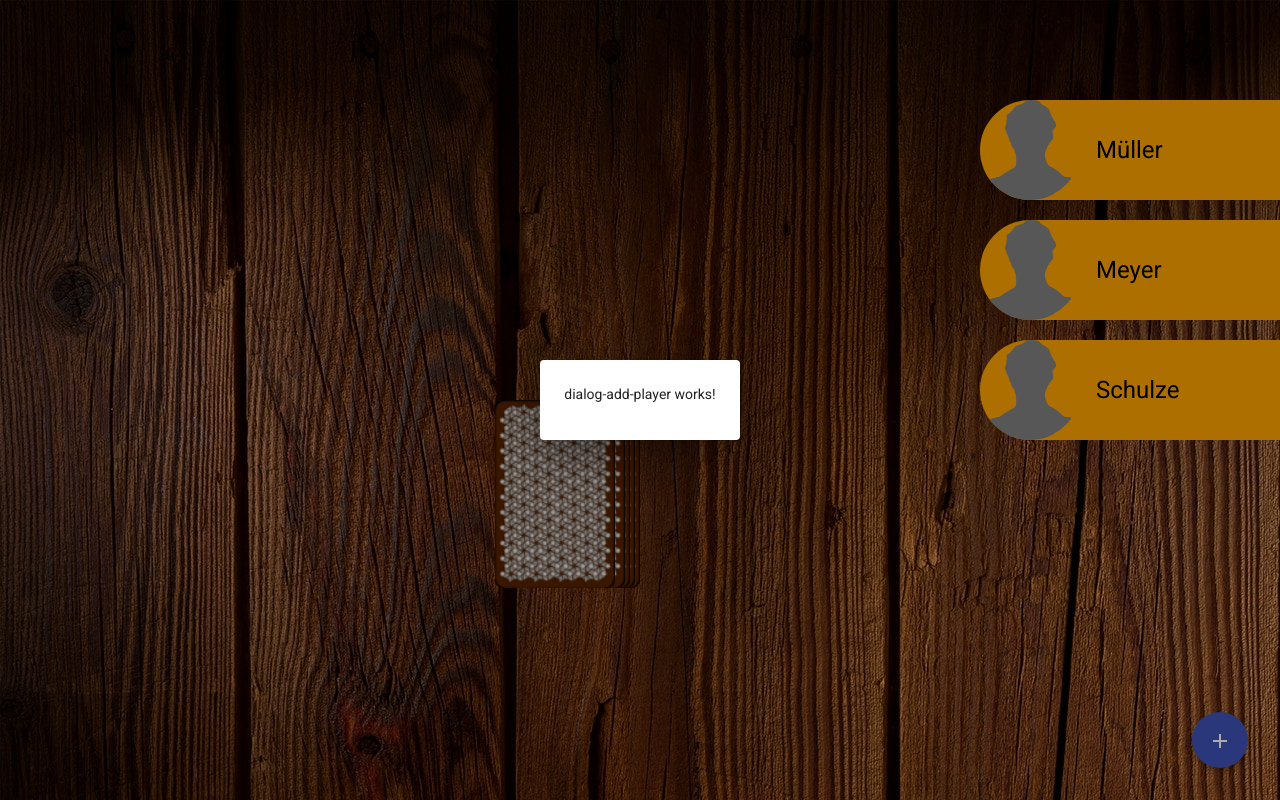
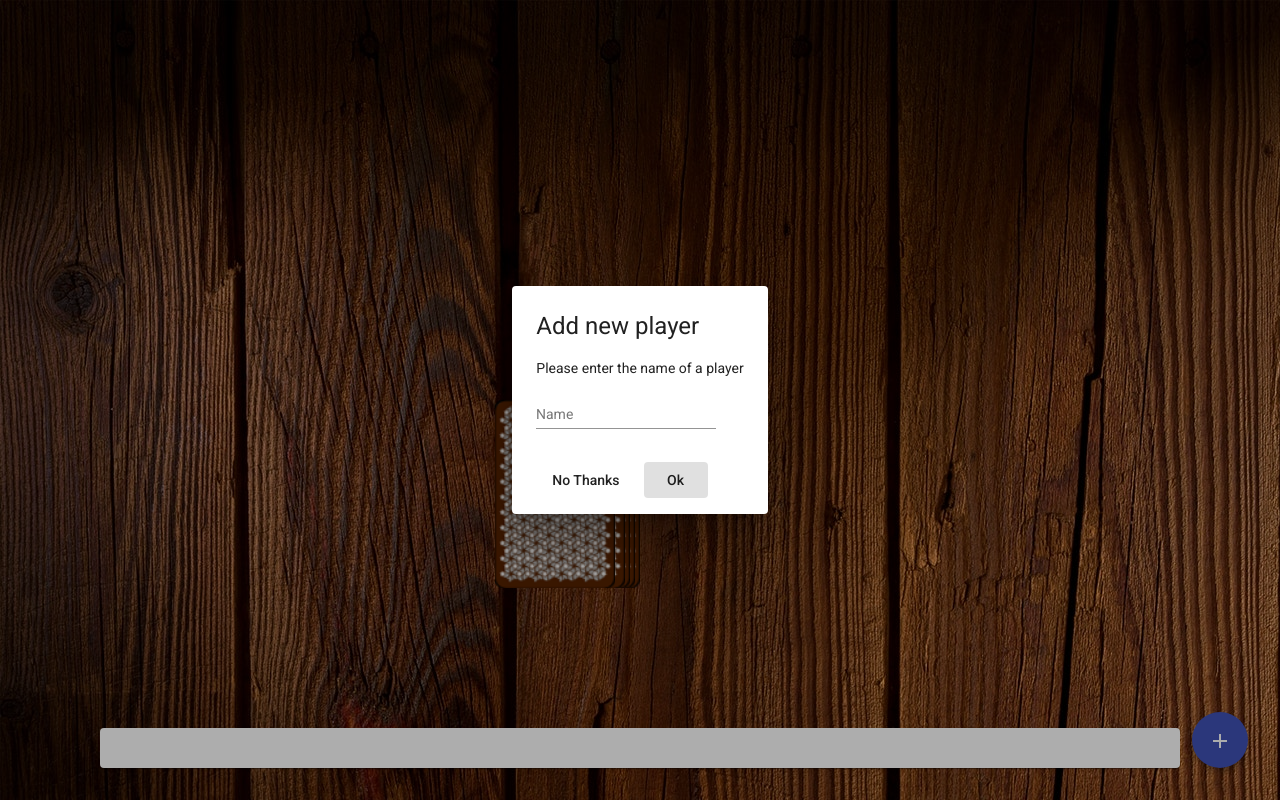
Before and after one commit to misterreihmaehn/ringoffire, an Angular app: page /game in a window 1280 px wide. Both pictures are taken after a click on the button "add". Built offline with nearby package versions, Linux system fonts and the light colour scheme.

Commit message:
Load Rules from JSON Array

```diff
--- a/src/app/dialog-add-player/dialog-add-player.component.html
+++ b/src/app/dialog-add-player/dialog-add-player.component.html
@@ -1 +1,12 @@
-<p>dialog-add-player works!</p>
+<h1 mat-dialog-title>Add new player</h1>
+<div mat-dialog-content>
+    <p>Please enter the name of a player</p>
+    <mat-form-field>
+        <mat-label>Name</mat-label>
+        <input matInput [(ngModel)]="name">
+    </mat-form-field>
+</div>
+<div mat-dialog-actions>
+    <button mat-button (click)="onNoClick()">No Thanks</button>
+    <button mat-button [mat-dialog-close]="name" cdkFocusInitial>Ok</button>
+</div>
--- a/src/app/dialog-add-player/dialog-add-player.component.ts
+++ b/src/app/dialog-add-player/dialog-add-player.component.ts
@@ -6,10 +6,17 @@
   styleUrls: ['./dialog-add-player.component.scss']
 })
 export class DialogAddPlayerComponent implements OnInit {
+  name: string = '';
+
+
 
   constructor() { }
 
   ngOnInit(): void {
   }
 
+  onNoClick() {
+
+  }
+
 }
--- /dev/null
+++ b/src/app/game-info/game-info.component.html
@@ -0,0 +1,8 @@
+<mat-card>
+    <mat-card-title>{{ title }}</mat-card-title>
+
+
+    <mat-card-content>
+        {{ description }}
+    </mat-card-content>
+</mat-card>
--- /dev/null
+++ b/src/app/game-info/game-info.component.ts
@@ -0,0 +1,48 @@
+import { Component, Input, OnChanges, OnInit } from '@angular/core';
+
+@Component({
+  selector: 'app-game-info',
+  templateUrl: './game-info.component.html',
+  styleUrls: ['./game-info.component.scss']
+})
+export class GameInfoComponent implements OnInit, OnChanges {
+  cardAction = [
+    { title: 'Waterfall', description: 'Everyone has to start drinking at the same time. As soon as player 1 stops drinking, player 2 may stop drinking. Player 3 may stop as soon as player 2 stops drinking, and so on.' },
+    { title: 'You', description: 'You decide who drinks' },
+    { title: 'Me', description: 'Congrats! Drink a shot!' },
+    { title: 'Category', description: 'Come up with a category (e.g. Colors). Each player must enumerate one item from the category.' },
+    { title: 'Bust a jive', description: 'Player 1 makes a dance move. Player 2 repeats the dance move and adds a second one. ' },
+    { title: 'Chicks', description: 'All girls drink.' },
+    { title: 'Heaven', description: 'Put your hands up! The last player drinks!' },
+    { title: 'Mate', description: 'Pick a mate. Your mate must always drink when you drink and the other way around.' },
+    { title: 'Thumbmaster', description: '' },
+    { title: 'Men', description: 'All men drink.' },
+    { title: 'Quizmaster', description: '' },
+    { title: 'Never have i ever...', description: 'Say something you nnever did. Everyone who did it has to drink.' },
+    { title: 'Rule', description: 'Make a rule. Everyone needs to drink when he breaks the rule.' },
+  ];
+
+  title = '';
+  description = '';
+  @Input() card: string;
+
+
+  constructor() { }
+
+  ngOnInit(): void {
+    console.log('Current card:', this.card);
+  }
+
+  ngOnChanges(): void {
+
+    if (this.card) {
+      console.log('Current card:', this.card);
+      let cardNumber = +this.card.split('_')[1];
+      this.title = this.cardAction[cardNumber - 1].title;
+
+      this.description = this.cardAction[cardNumber - 1].description;
+    }
+
+  }
+
+}
--- a/src/app/game/game.component.html
+++ b/src/app/game/game.component.html
@@ -14,6 +14,8 @@
 
 </div>
 
+<app-game-info [card]="currentCard" class="pin-bottom"></app-game-info>
+
 <button mat-fab color="primary" (click)="openDialog()" class="btn-add">
     <mat-icon>add</mat-icon>
   </button>
--- a/src/app/game/game.component.scss
+++ b/src/app/game/game.component.scss
@@ -52,3 +52,10 @@
     right: 32px;
     bottom: 32px;
 }
+
+.pin-bottom {
+    position: absolute;
+    bottom: 32px;
+    right: 100px;
+    left: 100px;
+}
--- a/src/app/game/game.component.ts
+++ b/src/app/game/game.component.ts
@@ -44,8 +44,8 @@
 
   openDialog(): void {
     const dialogRef = this.dialog.open(DialogAddPlayerComponent);
-    dialogRef.afterClosed().subscribe(result => {
-      console.log('The dialog was closed');
+    dialogRef.afterClosed().subscribe((name: string) => {
+      this.game.players.push(name);
     });
   }
   }
--- a/src/models/game.ts
+++ b/src/models/game.ts
@@ -1,12 +1,12 @@
 export class Game {
-    public players: string[] = ['Müller', 'Meyer', 'Schulze'];
+    public players: string[] = [];
     public stack: string[] = [];
     public playedCards: string[] = [];
     public currentPlayer: number = 0;
 
     constructor() {
         for (let i = 1; i < 14; i++) {
-            this.stack.push('spade_' + i);
+            this.stack.push('ace_' + i);
             this.stack.push('hearts_' + i);
             this.stack.push('clubs_' + i);
             this.stack.push('diamonds_' + i);
```
Also changed, not shown: src/app/app.module.ts (+10 -2 lines), src/app/game-info/game-info.component.scss (added), 1 other file (tests, documents, lock files or other folders).
